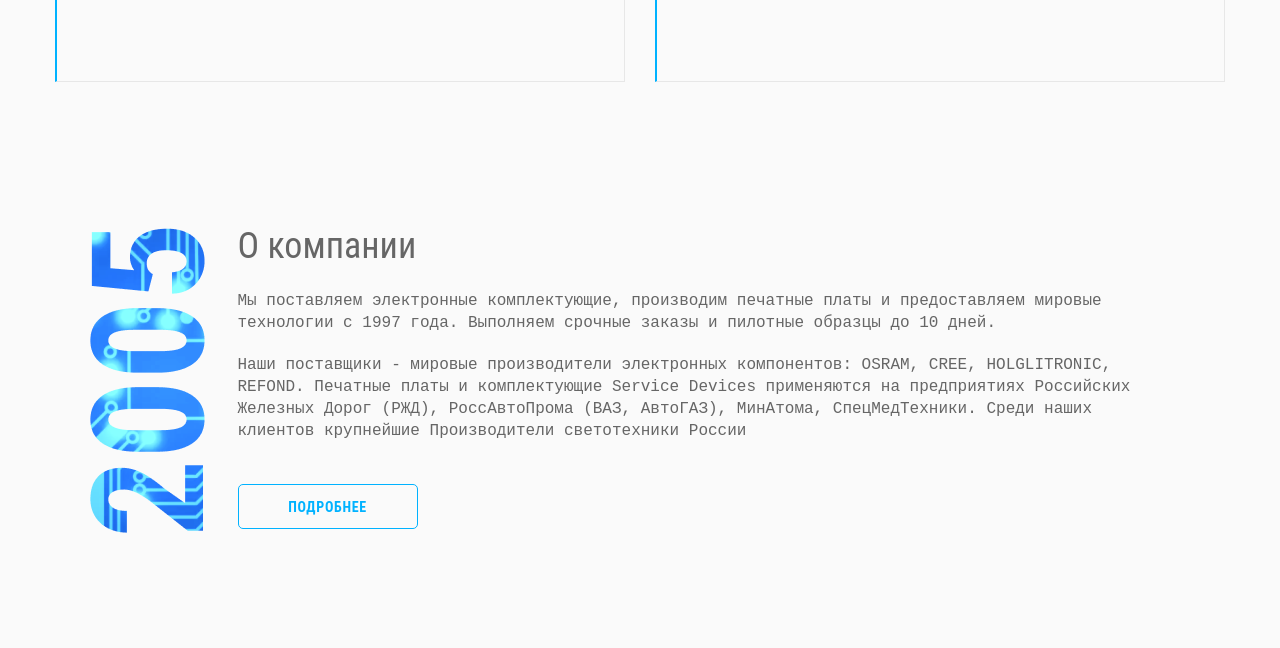
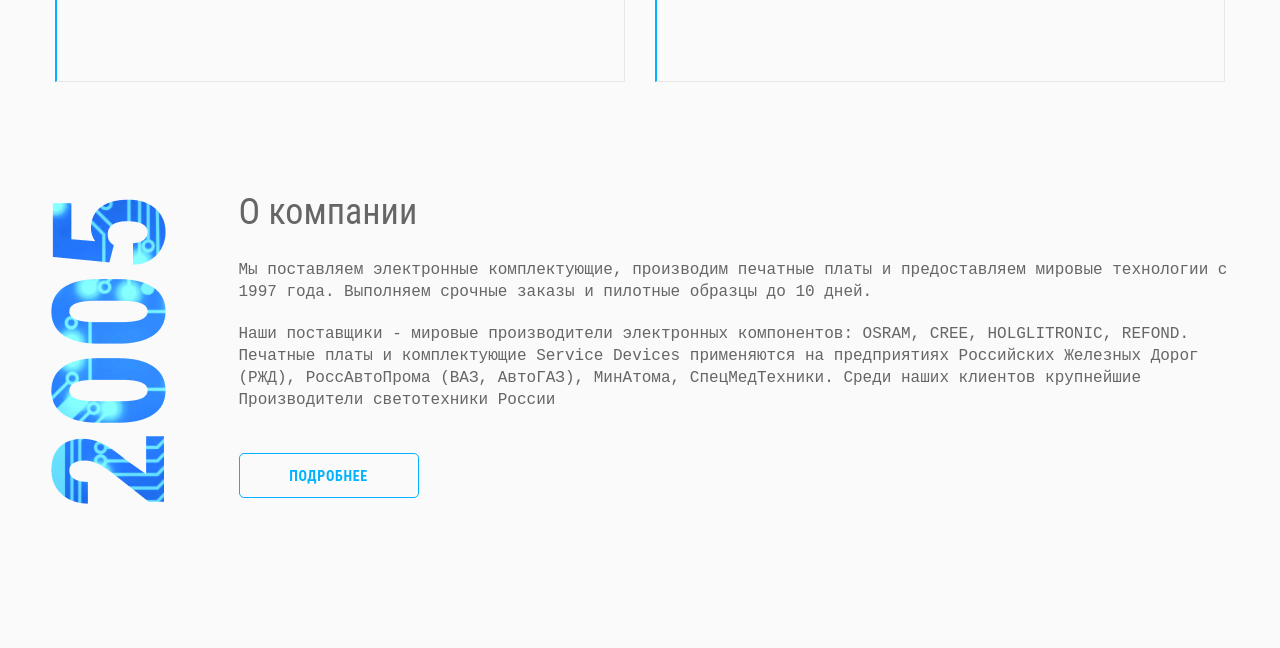
Before and after one commit to spartfin/Smart_Device, a website: page source/index.html in a window 1280 px wide. Shown: the part 1537-2185 px from the top of the page. Drawn offline with nearby package versions, Linux system fonts and the light colour scheme; files that its build step writes are made by us from their sources.

Commit message:
Закончил блок о компании

```diff
--- a/source/index.html
+++ b/source/index.html
@@ -64,6 +64,7 @@
     </section>
 
     <section class="company">
+      <img class="company__image" src="img/year2005.png" width="220" height="317" alt="Год основания компании">
       <div class="company__wrapper">
         <h2 class="company__title">О компании</h2>
         <p class="company__description">Мы поставляем электронные комплектующие, производим печатные платы и
@@ -74,6 +75,10 @@
           комплектующие
           Service Devices применяются на предприятиях Российских Железных Дорог (РЖД), РоссАвтоПрома (ВАЗ, АвтоГАЗ),
           МинАтома, СпецМедТехники. Среди наших клиентов крупнейшие Производители светотехники России</p>
+        <p class="company__description">Наши поставщики -
+          мировые производители электронных компонентов: OSRAM, CREE, HOLGLITRONIC, REFOND. Печатные платы и
+          комплектующие
+          Service Devices применяются на предприятиях Российских Железных Дорог...</p>
         <a class="company__more-details" href="#">Подробнее</a>
       </div>
     </section>
--- a/source/sass/blocks/company.scss
+++ b/source/sass/blocks/company.scss
@@ -1,13 +1,34 @@
 .company {
+  display: flex;
   background-color: #fafafa;
 }
 
+.company__image {
+  min-width: 220px;
+  height: 317px;
+  margin-left: auto;
+  margin-top: 80px;
+
+  @media (max-width: $tablet-width) {
+    min-width: 251px;
+    height: 361px;
+  }
+
+  @media (max-width: $mobile-width) {
+    display: none;
+  }
+}
+
 .company__wrapper {
-  max-width: 985px;
-  padding-top: 109px;
+  max-width: 1023px;
+  padding-top: 75px;
   padding-bottom: 100px;
-  padding-left: 90px;
-  margin: 0 auto;
+  margin-right: auto;
+
+  @media (max-width: $mobile-width) {
+    padding-left: 17px;
+    padding-right: 17px;
+  }
 }
 
 .company__title {
@@ -16,21 +37,31 @@
   font-weight: 400;
   font-size: 36px;
   line-height: 51px;
-  padding-bottom: 18px;
+  padding-bottom: 21px;
 
-  &::before {
-    position: absolute;
-    content: "";
-    width: 220px;
-    height: 317px;
-    background-image: url("../img/year2005.png");
-    top: 0;
-    left: -180px;
+  @media (max-width: $tablet-width) {
+    font-size: 32px;
+    line-height: 45px;
+    padding-bottom: 24px;
   }
 }
 
 .company__description {
   padding-bottom: 20px;
+
+  &:nth-child(4) {
+    display: none;
+  }
+
+  @media (max-width: $tablet-width) {
+    &:nth-child(4) {
+      display: block;
+    }
+
+    &:nth-child(3) {
+      display: none;
+    }
+  }
 }
 
 .company__more-details {
```
Also changed, not shown: build/css/style.min.css, build/index.html, 1 other file.
